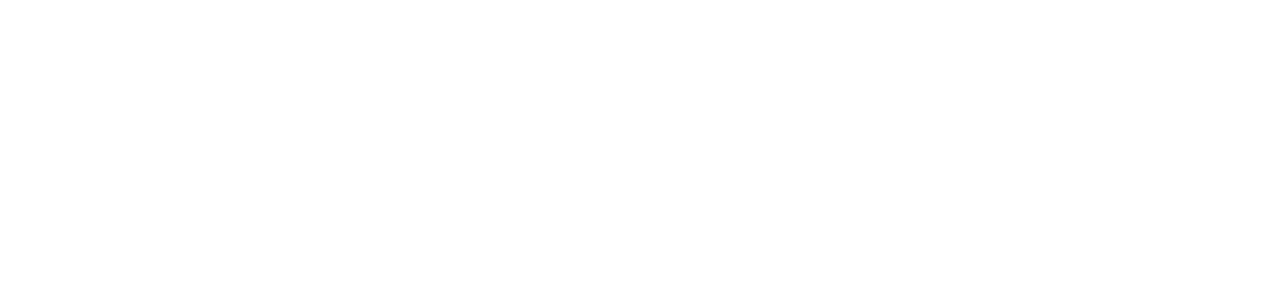
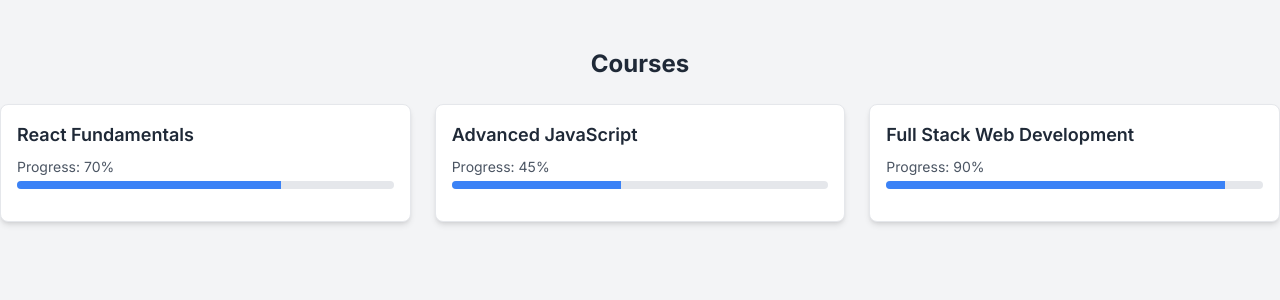
Before and after one commit to Davin-01/studyplannerclient, a React (Vite) app: page /home/courses in a window 1280 px wide. Before the commit this address had no page. Shown: the top 300 px of the page. Built offline with nearby package versions, Linux system fonts and the light colour scheme.

Commit message:
create the course section

```diff
--- a/src/App.tsx
+++ b/src/App.tsx
@@ -6,6 +6,8 @@
 import Profile from "./main/Profile"
 import Planner from "./main/Planner"
 import MyPlans from "./main/MyPlans"
+import Courses from "./main/Courses"
+import CourseDetail from "./main/CourseDetail"
 
 const App = () => {
   return (
@@ -18,6 +20,8 @@
         <Route path="/home/profile" element={<Profile />} />
         <Route path="/home/planner" element={<Planner />} />
         <Route path="/home/myplans" element={<MyPlans />} />
+        <Route path="/home/courses" element={<Courses />} />
+        <Route path="/home/course/:id" element={<CourseDetail />} />
       </Routes>
     </>
   )
--- a/src/components/NavbarHome.tsx
+++ b/src/components/NavbarHome.tsx
@@ -44,7 +44,7 @@
         {/* Right Section */}
         <div className="flex items-center space-x-4">
           <Link
-            to="/courses"
+            to="/home/courses"
             className="text-white hover:text-blue-300 transition duration-200"
             aria-label="Courses"
           >
--- /dev/null
+++ b/src/main/CourseDetail.tsx
@@ -0,0 +1,105 @@
+import React, { useState, useEffect } from "react";
+import { useParams } from "react-router-dom";
+
+interface OutlineSection {
+  id: number;
+  title: string;
+  content: string;
+  completed: boolean;
+}
+
+//interface CourseDetailProps {
+//  id: number;
+//  name: string;
+//  outline: OutlineSection[];
+//  progress: number; // The current progress percentage
+//  setProgress: (progress: number) => void;
+//}
+//
+const sampleOutlines = [
+  {
+    id: 1,
+    courseId: 1,
+    title: "Introduction to React",
+    content: "This section covers the basics of React.",
+    completed: false,
+  },
+  {
+    id: 2,
+    courseId: 2,
+    title: "Components and Props",
+    content: "Learn how to create and pass props to components.",
+    completed: false,
+  },
+  {
+    id: 3,
+    courseId: 3,
+    title: "State and Hooks",
+    content: "Understand React state management and hooks.",
+    completed: false,
+  },
+  // Add more sections as needed
+];
+
+const CourseDetail: React.FC = () => {
+  const { id } = useParams<{ id: string }>();
+  const courseId = parseInt(id ?? "0");
+  const [outline, setOutline] = useState<OutlineSection[]>(sampleOutlines.filter((item) => item.courseId === courseId));
+  const [courseProgress, setCourseProgress] = useState(0);
+
+  useEffect(() => {
+    // Calculate the progress percentage based on completed sections
+    const completedSections = outline.filter((section) => section.completed).length;
+    const progress = Math.round((completedSections / outline.length) * 100);
+    setCourseProgress(progress);
+  }, [outline]); // Re-run the effect when `outline` state changes
+
+  const handleCompleteSection = (sectionId: number) => {
+    // Update the outline with the completed status of the section
+    const updatedOutline = outline.map((section) => {
+      if (section.id === sectionId) {
+        return { ...section, completed: true };
+      }
+      return section;
+    });
+
+    setOutline(updatedOutline); // Set the updated outline to the state
+  };
+
+  return (
+    <div className="min-h-screen bg-gray-100 flex flex-col items-center py-12">
+      <h1 className="text-2xl font-bold text-gray-800 mb-6">Course {courseId}</h1>
+      <div className="bg-white shadow rounded-lg p-4 w-full max-w-4xl">
+        <div className="mb-4">
+          <div className="text-sm text-gray-600">Progress: {courseProgress}%</div>
+          <div className="h-2 bg-gray-200 rounded overflow-hidden mt-1">
+            <div
+              className="h-full bg-blue-500"
+              style={{ width: `${courseProgress}%` }}
+            ></div>
+          </div>
+        </div>
+
+        <div>
+          <h2 className="text-xl font-semibold text-gray-800 mb-4">Outline</h2>
+          {outline.map((section) => (
+            <div key={section.id} className="border-b py-4">
+              <h3 className="text-lg font-medium text-gray-800">{section.title}</h3>
+              <p className="text-gray-600 mt-2">{section.content}</p>
+              {!section.completed && (
+                <button
+                  className="mt-2 px-4 py-2 bg-green-500 text-white rounded hover:bg-green-600"
+                  onClick={() => handleCompleteSection(section.id)}
+                >
+                  Mark as Complete
+                </button>
+              )}
+            </div>
+          ))}
+        </div>
+      </div>
+    </div>
+  );
+};
+
+export default CourseDetail;
--- /dev/null
+++ b/src/main/Courses.tsx
@@ -0,0 +1,45 @@
+import React from "react";
+import { Link } from "react-router-dom";
+
+interface Course {
+  id: number;
+  name: string;
+  progress: number; // Percentage progress (0-100)
+}
+
+const sampleCourses: Course[] = [
+  { id: 1, name: "React Fundamentals", progress: 70 },
+  { id: 2, name: "Advanced JavaScript", progress: 45 },
+  { id: 3, name: "Full Stack Web Development", progress: 90 },
+];
+
+const Courses: React.FC = () => {
+  return (
+    <div className="min-h-screen bg-gray-100 flex flex-col items-center py-12">
+      <h1 className="text-2xl font-bold text-gray-800 mb-6">Courses</h1>
+      <div className="grid grid-cols-1 md:grid-cols-2 lg:grid-cols-3 gap-6 w-full max-w-7xl">
+        {sampleCourses.map((course) => (
+          <div
+            key={course.id}
+            className="bg-white border rounded-lg shadow-md p-4 cursor-pointer hover:shadow-lg transition"
+          >
+            <Link to={`/home/course/${course.id}`} className="block">
+              <h2 className="text-lg font-semibold text-gray-800">{course.name}</h2>
+              <div className="mt-2 mb-4">
+                <div className="text-sm text-gray-600">Progress: {course.progress}%</div>
+                <div className="h-2 bg-gray-200 rounded overflow-hidden mt-1">
+                  <div
+                    className="h-full bg-blue-500"
+                    style={{ width: `${course.progress}%` }}
+                  ></div>
+                </div>
+              </div>
+            </Link>
+          </div>
+        ))}
+      </div>
+    </div>
+  );
+};
+
+export default Courses;
--- a/src/main/Home.tsx
+++ b/src/main/Home.tsx
@@ -44,7 +44,7 @@
                 Access a variety of courses tailored to improve your knowledge and skills.
               </p>
               <Link
-                to="/courses"
+                to="/home/courses"
                 className="bg-blue-500 text-white py-2 px-4 rounded hover:bg-blue-600 transition duration-200"
               >
                 Explore Courses
--- a/src/main/Planner.tsx
+++ b/src/main/Planner.tsx
@@ -52,7 +52,30 @@
   };
 
   const handleSavePlan = () => {
+    if (!title || selectedReferences.length === 0 || courses.length === 0) {
+      alert("Please fill in all required fields before saving.");
+      return;
+    }
+
+    const savedPlans = JSON.parse(localStorage.getItem("studyPlans") || "[]");
+    savedPlans.push({
+      title,
+      references: selectedReferences,
+      interval,
+      duration,
+      courses,
+    });
+
+    localStorage.setItem("studyPlans", JSON.stringify(savedPlans));
     alert("Plan saved successfully!");
+
+    // Clear the form
+    setTitle("");
+    setSelectedReferences([]);
+    setInterval("Days");
+    setDuration(1);
+    setCourses([]);
+    setNewCourse("");
     setPreviewPlan(null);
   };
 
```
